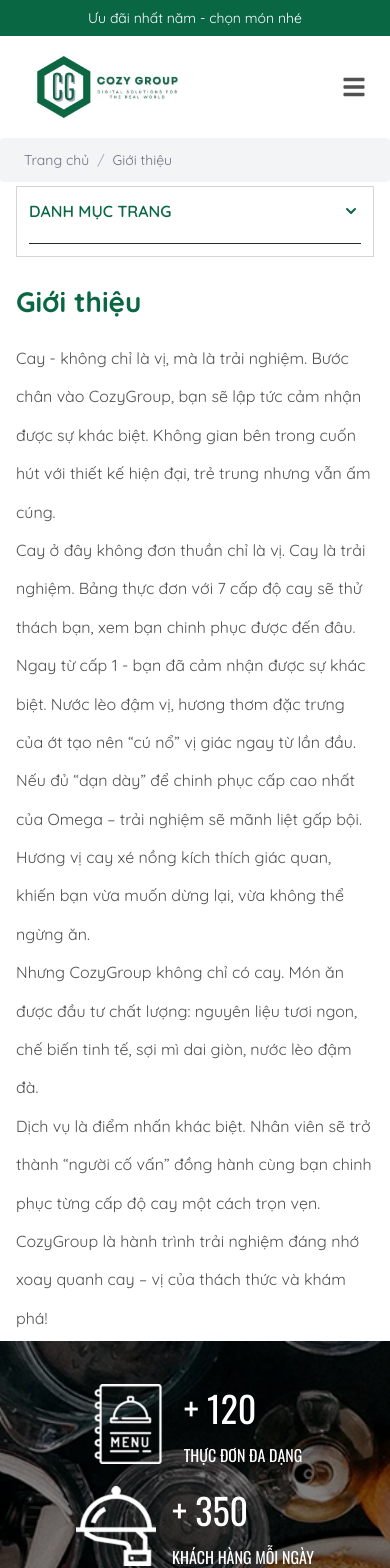
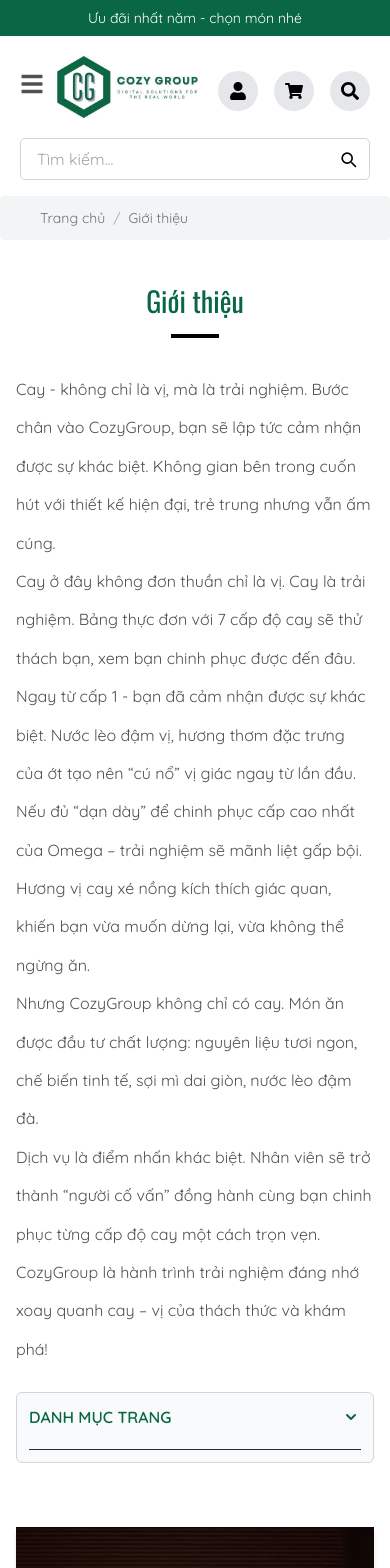
Before and after one commit to CozyGroup/CozyGroup-FE, a React (Create React App) app: page /about in a window 390 px wide. Shown: the top 1568 px of the page. Built offline with nearby package versions, Linux system fonts and the light colour scheme.

Commit message:
[client]-update

```diff
--- a/src/components/common/Header/index.jsx
+++ b/src/components/common/Header/index.jsx
@@ -13,22 +13,29 @@ const Header = () => {
                 Ưu đãi nhất năm - chọn món nhé
             </div>
 
-            <div className="flex items-center justify-between px-6 py-4 bg-white relative">
-                <div className="w-[160px] h-[70px] overflow-hidden">
-                    <img src={logo} alt="Logo" className="w-full h-full object-cover" />
+            <div className="flex items-center justify-between px-5 py-4 bg-white relative">
+                {/* Hamburger icon (mobile) */}
+                <div className="flex">
+                    <div className="mt-5 md:hidden text-2xl text-text" onClick={() => setMenuOpen(!menuOpen)}>
+                        {menuOpen ? <FaTimes /> : <FaBars />}
+                    </div>
+                    <div className="w-[160px] h-[70px] overflow-hidden">
+                        <img src={logo} alt="Logo" className="w-full h-full object-cover" />
+                    </div>
                 </div>
 
-                {/* Hamburger icon (mobile) */}
-                <div className="md:hidden text-2xl text-text" onClick={() => setMenuOpen(!menuOpen)}>
-                    {menuOpen ? <FaTimes /> : <FaBars />}
+                <div className="flex  md:hidden gap-4 mt-2">
+                    <Link to="#"><CircleIcon icon={<FaUser />} /></Link>
+                    <Link to="#"><CircleIcon icon={<FaShoppingCart />} /></Link>
+                    <Link to="#"><CircleIcon icon={<FaSearch />} /></Link>
                 </div>
 
                 {/* Menu (desktop) */}
                 <nav className="hidden md:flex gap-6 text-text font-oswald text-[13px]">
-                    <Link to="#" className="hover:text-primary">TRANG CHỦ</Link>
+                    <Link to="/" className="hover:text-primary">TRANG CHỦ</Link>
                     <Link to="/menu" className="hover:text-primary">THỰC ĐƠN</Link>
-                    <Link to="#" className="hover:text-primary">GIỚI THIỆU</Link>
-                     <Link to="/contact" className="hover:text-primary">LIÊN HỆ</Link>
+                    <Link to="/about" className="hover:text-primary">GIỚI THIỆU</Link>
+                    <Link to="/contact" className="hover:text-primary">LIÊN HỆ</Link>
                     <Link to="reservation" className="hover:text-primary">ĐẶT BÀN</Link>
                 </nav>
 
@@ -50,8 +57,33 @@ const Header = () => {
                         ĐẶT MÓN ONLINE
                     </button>
                 </div>
+
             </div>
+             <div className="md:hidden m-auto w-full px-5 mb-4">
+                    <div className="relative w-full ">
+                        <input
+                            type="text"
+                            placeholder="Tìm kiếm..."
+                            className="w-full pl-4  py-2 border border-gray-300 rounded-[5px] focus:outline-none "
+                        />
+                        {/* <!-- Icon kính lúp --> */}
+                        <svg
+                            className="absolute right-3 top-1/2 transform -translate-y-1/2 w-5 h-5 text-black pointer-events-none"
+                            xmlns="http://www.w3.org/2000/svg"
+                            fill="none"
+                            viewBox="0 0 24 24"
+                            stroke="currentColor"
+                        >
+                            <path
+                                stroke-linecap="round"
+                                stroke-linejoin="round"
+                                stroke-width="2"
+                                d="M21 21l-4.35-4.35M17 11a6 6 0 11-12 0 6 6 0 0112 0z"
+                            />
+                        </svg>
+                    </div>
 
+                </div>
             {/* Mobile menu dropdown */}
             {menuOpen && (
                 <div className="md:hidden bg-white px-6 pb-4 text-text font-oswald text-[13px] flex flex-col gap-4 border-t">
@@ -67,11 +99,6 @@ const Header = () => {
                             <span className="text-primary font-bold">0123.456.789</span>
                         </div>
                     </div>
-                    <div className="flex gap-4 mt-2">
-                        <Link to="#"><CircleIcon icon={<FaSearch />} /></Link>
-                        <Link to="#"><CircleIcon icon={<FaUser />} /></Link>
-                        <Link to="#"><CircleIcon icon={<FaShoppingCart />} /></Link>
-                    </div>
                     <button className="bg-primary text-white px-4 py-2 rounded-full font-quicksand h-[40px] text-[13px] mt-2">
                         ĐẶT MÓN ONLINE
                     </button>
--- a/src/components/ui/Navigation/index.jsx
+++ b/src/components/ui/Navigation/index.jsx
@@ -3,11 +3,8 @@ import { Link } from "react-router-dom";
 
 const  Navigation = ({ items = [] }) => {
 
-
-  return (
-    <nav className="bg-gray-100 text-gray-600 text-sm py-3 px-6 rounded font-quicksand text-">
-      <ol className="list-reset flex">
-        {items.map((item, index) => (
+  const render =(item, index)=>{
+    return (
           <li key={index} className="flex items-center">
             <Link to={item.href} className="text-gray-500 hover:text-gray-700">
               {item.label}
@@ -16,7 +13,13 @@ const  Navigation = ({ items = [] }) => {
               <span className="mx-2 text-gray-400">/</span>
             )}
           </li>
-        ))}
+        )
+  }
+
+  return (
+    <nav className="bg-gray-100 text-gray-600 text-sm py-3 px-10 rounded font-quicksand text-">
+      <ol className="list-reset flex">
+        {items.map(render)}
       </ol>
     </nav>
   );
--- a/src/pages/About/index.jsx
+++ b/src/pages/About/index.jsx
@@ -1,7 +1,7 @@
-import React, { useState, useEffect } from "react";
+import React, { useState } from "react";
 import chef from "../../assets/image/imgs/chef.png";
 import Navigation from "../../components/ui/Navigation";
-import { HiChevronDown,HiChevronUp } from "react-icons/hi";
+import { HiChevronDown, HiChevronUp } from "react-icons/hi";
 
 const MenuItem = ({ title, hasChildren, children, className = "" }) => {
     const [isOpen, setIsOpen] = useState(false);
@@ -9,12 +9,14 @@ const MenuItem = ({ title, hasChildren, children, className = "" }) => {
     return (
         <div className={`mb-2 ${className}`}>
             <div
-                className="flex items-center justify-between cursor-pointer hover:text-red-600 py-1 px-2"
+                className={`flex items-center justify-between cursor-pointer py-1 px-2`}
                 onClick={() => hasChildren && setIsOpen(!isOpen)}
             >
-                <span className="text-[15px]">{title}</span>
+                <span className="text-[15px] pl-2 lg:pl-4 leading-[1.8]">{title}</span>
                 {hasChildren && (
-                    <span className="text-gray-800 text-xl">{isOpen ? "-" : "+"}</span>
+                    <span className="text-gray-800 text-[18px]">
+                        {isOpen ? "-" : "+"}
+                    </span>
                 )}
             </div>
             {isOpen && <div className="pl-4 mt-1">{children}</div>}
@@ -24,13 +26,6 @@ const MenuItem = ({ title, hasChildren, children, className = "" }) => {
 
 const About = () => {
     const [showMenu, setShowMenu] = useState(false);
-    const [isDesktop, setIsDesktop] = useState(window.innerWidth >= 1024);
-
-    useEffect(() => {
-        const handleResize = () => setIsDesktop(window.innerWidth >= 1024);
-        window.addEventListener("resize", handleResize);
-        return () => window.removeEventListener("resize", handleResize);
-    }, []);
 
     return (
         <>
@@ -40,11 +35,11 @@ const About = () => {
                     { label: "Giới thiệu" },
                 ]}
             />
-            <div className="text-[15px] font-quicksand min-h-screen bg-white text-text px-4 md:px-20 py-1 flex flex-col lg:flex-row gap-6">
-
-                 <div className="w-[280px] hidden lg:block">
-                     <div className="border border-gray-300 p-4 overflow-y-auto">
-                        <h2 className="text-primary font-semibold uppercase text-center text-[16px] border-b  border-gray-800 pb-2 mb-3">
+            <div className="text-[15px] min-h-screen bg-white text-text px-4 md:px-20 flex flex-col my-10 lg:flex-row gap-6">
+                {/* Sidebar desktop */}
+                <div className="w-[280px] hidden lg:block">
+                    <div className="border border-gray-300 p-5 space-y-2 overflow-y-auto bg-gray-50">
+                        <h2 className="text-primary font-oswald uppercase text-center text-[16px] border-b border-gray-800 pb-2 mb-3">
                             DANH MỤC TRANG
                         </h2>
                         <MenuItem title="Trang chủ" hasChildren={false} className="border-b border-dashed border-gray-700" />
@@ -63,80 +58,25 @@ const About = () => {
                         </MenuItem>
                         <MenuItem title="Hệ thống cửa hàng" hasChildren={false} className="border-b border-dashed border-gray-700" />
                         <MenuItem title="Liên hệ" hasChildren={false} className="border-b border-dashed border-gray-700" />
-
                     </div>
                     <img
                         src={chef}
                         alt="Đầu bếp"
-                        className="shadow-md w-full object-cover"
+                        className="shadow-md w-full object-cover mt-4"
                     />
-                </div>
-                {/* Sidebar/Menu */}
-                <div className="w-full lg:w-[280px] flex flex-col gap-4">
-                    {/* Toggle button for mobile */}
-                    <div className="lg:hidden border border-gray-300">
-                        <button
-                            onClick={() => setShowMenu(!showMenu)}
-                            className="w-full p-3 flex justify-between items-center font-semibold uppercase text-[16px] text-primary"
-                        >
-                            <h2 className="text-primary font-semibold uppercase text-center text-[16px] ">
-                                DANH MỤC TRANG
-                            </h2>
-                            <span>{showMenu ? <HiChevronUp className="text-xl" /> : <HiChevronDown className="text-xl" /> }</span>
-                        </button>
-                          <div className="border-b border-gray-800 pb-2 mb-3 mx-3"></div>
-                          {/* Menu list, chỉ hiện khi showMenu=true hoặc đang ở desktop */}
-                    {(showMenu || isDesktop) && (
-                        <div>
-                            <MenuItem
-                                title="Trang chủ"
-                                hasChildren={false}
-                                className=""
-                            />
-
-                            <MenuItem
-                                title="Thực đơn"
-                                hasChildren={true}
-                                className="border-b border-dashed border-gray-700"
-                            >
-                                <MenuItem title="Mỳ cay" hasChildren={true}>
-                                    <MenuItem title="Mỳ cay truyền thống" hasChildren={false} />
-                                    <MenuItem title="Món thêm của mỳ cay" hasChildren={false} />
-                                </MenuItem>
-                                <MenuItem title="Món ăn khác" hasChildren={false} />
-                                <MenuItem title="Nước uống" hasChildren={true}>
-                                    <MenuItem title="Trà sữa" hasChildren={false} />
-                                    <MenuItem title="Nước đóng chai" hasChildren={false} />
-                                    <MenuItem title="Topping trà sữa" hasChildren={false} />
-                                </MenuItem>
-                                <MenuItem title="Sản phẩm đóng gói" hasChildren={false} />
-                            </MenuItem>
-                            <MenuItem
-                                title="Hệ thống cửa hàng"
-                                hasChildren={false}
-                                className="border-b border-dashed border-gray-700"
-                            />
-                            <MenuItem
-                                title="Liên hệ"
-                                hasChildren={false}
-                                className="border-b border-dashed border-gray-700"
-                            />
-                        </div>
-                    )}
-
-                    </div>
-
-
-                    {/* Chef image chỉ hiển thị khi menu đang mở hoặc ở desktop */}
-
                 </div>
 
                 {/* Main Content */}
                 <div className="w-full lg:w-4/5">
-                    <h1 className="text-primary font-bold text-[28px] mb-4">
+                    <h1 className="text-primary font-oswald text-[28px] mb-4 hidden md:block">
                         Giới thiệu
                     </h1>
-                    <div className="text-[16px] leading-[2.4]">
+                     <h1 className="text-primary text-center font-oswald text-[28px] mb-4 md:hidden">
+                        Giới thiệu
+
+                        <div className="border-b-4 w-12 mt-3 mb-8 border-black mx-auto"></div>
+                    </h1>
+                   <div className="text-[16px] leading-[2.4]">
                         <p>
                             Cay - không chỉ là vị, mà là trải nghiệm. Bước chân vào CozyGroup,
                             bạn sẽ lập tức cảm nhận được sự khác biệt. Không gian bên trong
@@ -173,6 +113,51 @@ const About = () => {
                         </p>
                     </div>
                 </div>
+
+                {/* Sidebar mobile */}
+                <div className="w-full lg:hidden flex flex-col gap-4">
+                    <div className="border border-gray-300 rounded-md bg-gray-50">
+                        <button
+                            onClick={() => setShowMenu(!showMenu)}
+                            className="w-full p-3 flex justify-between items-center font-semibold uppercase text-[16px] text-primary"
+                        >
+                            <h2>DANH MỤC TRANG</h2>
+                            <span>
+                                {showMenu ? (
+                                    <HiChevronUp className="text-xl" />
+                                ) : (
+                                    <HiChevronDown className="text-xl" />
+                                )}
+                            </span>
+                        </button>
+                        <div className="border-b border-gray-800 pb-2 mb-3 mx-3"></div>
+                        {showMenu && (
+                            <div className="px-3">
+                                <MenuItem title="Trang chủ" hasChildren={false} />
+                                <MenuItem title="Thực đơn" hasChildren={true}>
+                                    <MenuItem title="Mỳ cay" hasChildren={true}>
+                                        <MenuItem title="Mỳ cay truyền thống" hasChildren={false} />
+                                        <MenuItem title="Món thêm của mỳ cay" hasChildren={false} />
+                                    </MenuItem>
+                                    <MenuItem title="Món ăn khác" hasChildren={false} />
+                                    <MenuItem title="Nước uống" hasChildren={true}>
+                                        <MenuItem title="Trà sữa" hasChildren={false} />
+                                        <MenuItem title="Nước đóng chai" hasChildren={false} />
+                                        <MenuItem title="Topping trà sữa" hasChildren={false} />
+                                    </MenuItem>
+                                    <MenuItem title="Sản phẩm đóng gói" hasChildren={false} />
+                                </MenuItem>
+                                <MenuItem title="Hệ thống cửa hàng" hasChildren={false} />
+                                <MenuItem title="Liên hệ" hasChildren={false} />
+                            </div>
+                        )}
+                    </div>
+                    <img
+                        src={chef}
+                        alt="Đầu bếp"
+                        className="shadow-md w-full object-cover my-12"
+                    />
+                </div>
             </div>
         </>
     );
```
